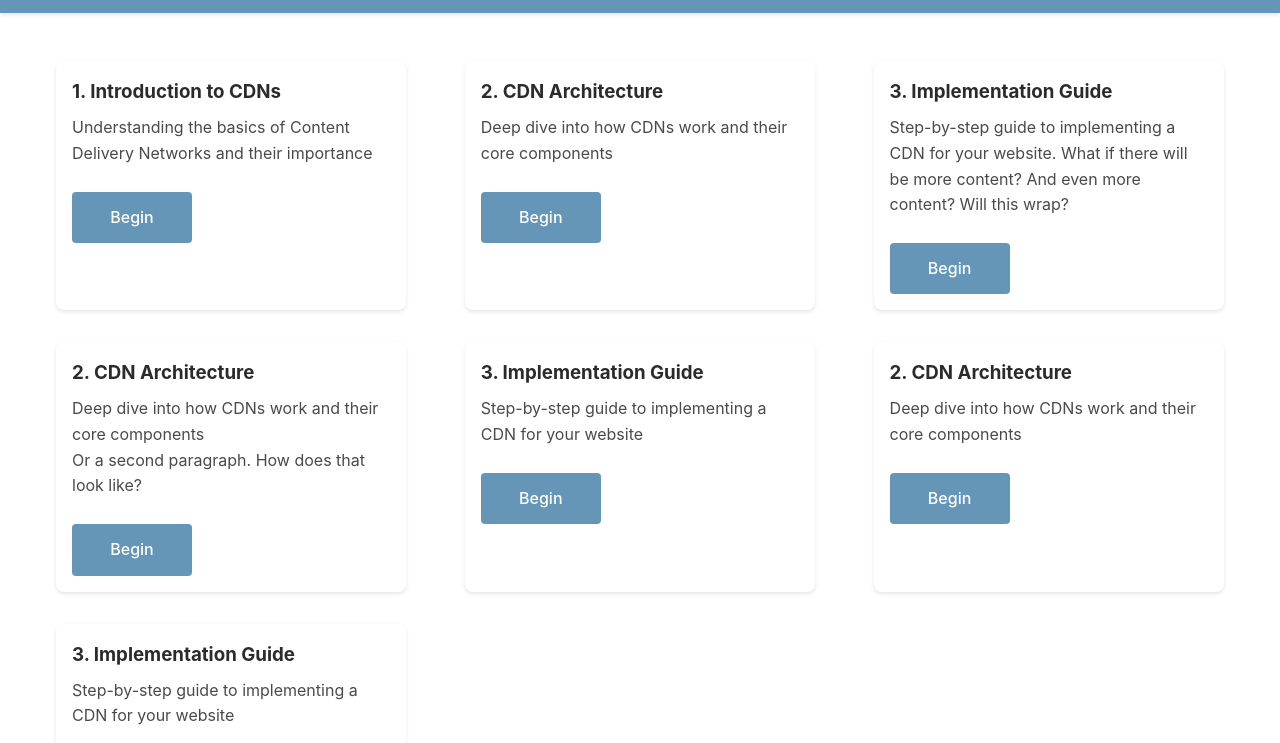
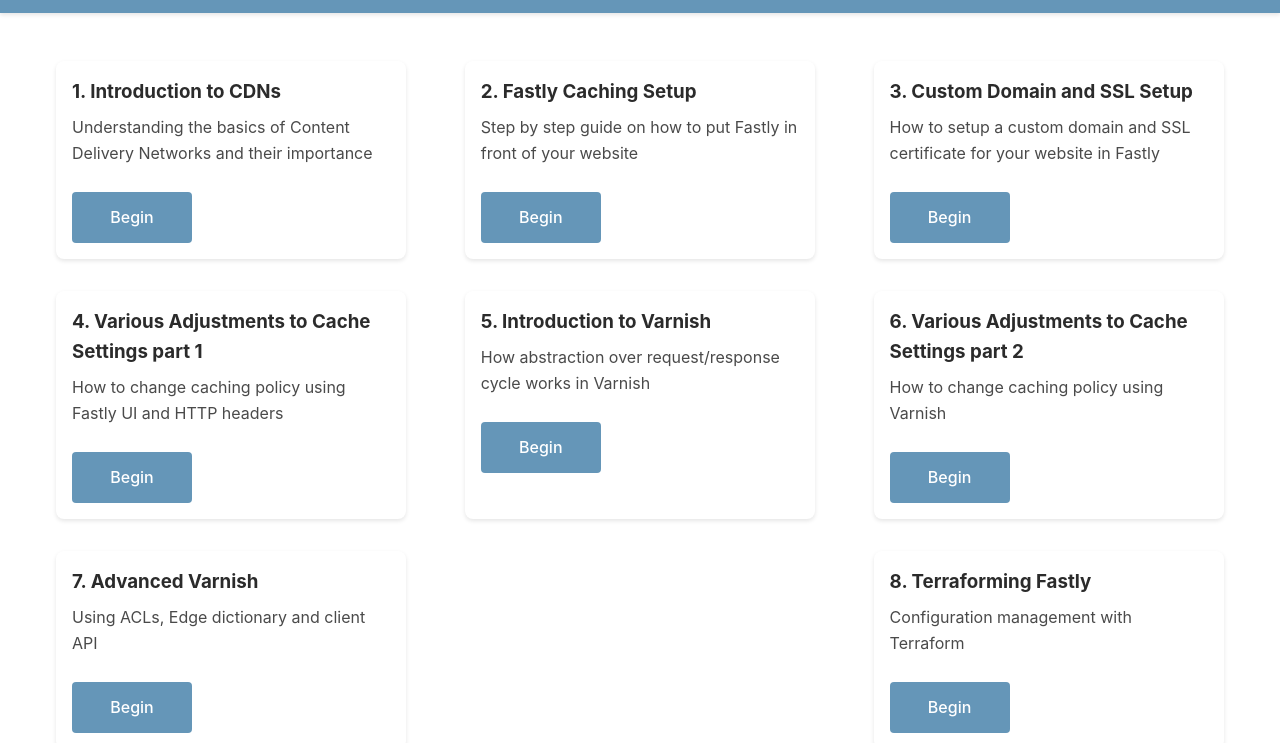
Before and after one commit to benetkiewicz/cdn-training, an Astro site: page /lessons in a window 1280 px wide. Shown: the part 57-800 px from the top of the page. Built offline with nearby package versions, Linux system fonts and the light colour scheme; Astro itself is replaced by a stand-in of ours.

Commit message:
make lesson list more dynamic with actual topics

```diff
--- /dev/null
+++ b/src/components/LessonCard.tsx
@@ -0,0 +1,18 @@
+export interface LessonCardProps {
+    title: string;
+    subtitle: string;
+    link?: string;
+}
+
+export const LessonCard = ({ title, subtitle, link = "lesson" }: LessonCardProps) => {
+    return (
+        <div class="lesson-card">
+            <h3>{title}</h3>
+            <p>{subtitle}</p>
+            <br />
+            <a href={link} class="button">
+                Begin
+            </a>
+        </div>
+    );
+};
--- a/src/pages/lessons.astro
+++ b/src/pages/lessons.astro
@@ -1,5 +1,64 @@
 ---
+import { LessonCard } from "../components/LessonCard"
 import Layout from "../layouts/Layout.astro"
+
+interface Lesson {
+    id: number;
+    title: string;
+    subtitle: string;
+    link: string;
+}
+
+const lessons: Lesson[] = [
+    {
+        id: 1,
+        title: "1. Introduction to CDNs",
+        subtitle: "Understanding the basics of Content Delivery Networks and their importance",
+        link: "lesson"
+    },
+    {
+        id: 2,
+        title: "2. Fastly Caching Setup",
+        subtitle: "Step by step guide on how to put Fastly in front of your website",
+        link: "lesson"
+    },
+    {
+        id: 3,
+        title: "3. Custom Domain and SSL Setup",
+        subtitle: "How to setup a custom domain and SSL certificate for your website in Fastly",
+        link: "lesson"
+    },
+    {
+        id: 4,
+        title: "4. Various Adjustments to Cache Settings part 1",
+        subtitle: "How to change caching policy using Fastly UI and HTTP headers",
+        link: "lesson"
+    },
+    {
+        id: 5,
+        title: "5. Introduction to Varnish",
+        subtitle: "How abstraction over request/response cycle works in Varnish",
+        link: "lesson"
+    },
+    {
+        id: 6,
+        title: "6. Various Adjustments to Cache Settings part 2",
+        subtitle: "How to change caching policy using Varnish",
+        link: "lesson"
+    },
+    {
+        id: 7,
+        title: "7. Advanced Varnish",
+        subtitle: "Using ACLs, Edge dictionary and client API",
+        link: "lesson"
+    },
+    {
+        id: 8,
+        title: "8. Terraforming Fastly",
+        subtitle: "Configuration management with Terraform",
+        link: "lesson"
+    }
+];
 ---
 
 <style>
@@ -48,48 +107,8 @@ import Layout from "../layouts/Layout.astro"
 </style>
 <Layout>
 	<div class="container lessons-grid">
-        <div class="lesson-card">
-            <h3>1. Introduction to CDNs</h3>
-            <p>Understanding the basics of Content Delivery Networks and their importance</p>
-            <br>
-            <a href="lesson" class="button">Begin</a>
-        </div>
-        <div class="lesson-card">
-            <h3>2. CDN Architecture</h3>
-            <p>Deep dive into how CDNs work and their core components</p>
-            <br>
-            <a href="lesson" class="button">Begin</a>
-        </div>
-        <div class="lesson-card">
-            <h3>3. Implementation Guide</h3>
-            <p>Step-by-step guide to implementing a CDN for your website. What if there will be more content? And even more content? Will this wrap?</p>
-            <br>
-            <a href="lesson" class="button">Begin</a>
-        </div>
-        <div class="lesson-card">
-            <h3>2. CDN Architecture</h3>
-            <p>Deep dive into how CDNs work and their core components</p>
-            <p>Or a second paragraph. How does that look like?</p>
-            <br>
-            <a href="lesson" class="button">Begin</a>
-        </div>
-        <div class="lesson-card">
-            <h3>3. Implementation Guide</h3>
-            <p>Step-by-step guide to implementing a CDN for your website</p>
-            <br>
-            <a href="lesson" class="button">Begin</a>
-        </div>
-        <div class="lesson-card">
-            <h3>2. CDN Architecture</h3>
-            <p>Deep dive into how CDNs work and their core components</p>
-            <br>
-            <a href="lesson" class="button">Begin</a>
-        </div>
-        <div class="lesson-card">
-            <h3>3. Implementation Guide</h3>
-            <p>Step-by-step guide to implementing a CDN for your website</p>
-            <br>
-            <a href="lesson" class="button">Begin</a>
-        </div>
+        {lessons.map(lesson => (
+            <LessonCard title={lesson.title} subtitle={lesson.subtitle} link={lesson.link} />
+        ))}
     </div>
 </Layout>
```
Also changed, not shown: src/components/NameDisplay.tsx (deleted, +0 -7 lines).
